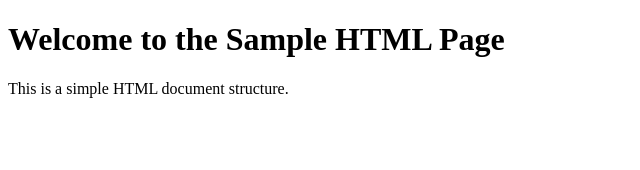
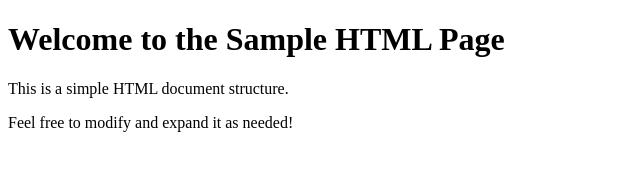
Before and after one commit to Christian-Zech/Agile-Testing, a plain HTML site: page index.html in a window 1280 px wide. Shown: the whole page, without its empty margins (0-640 px from the left). Drawn offline with Linux system fonts and the light colour scheme.

Commit message:
update index.html

```diff
--- a/index.html
+++ b/index.html
@@ -8,6 +8,7 @@
     <body>
         <h1>Welcome to the Sample HTML Page</h1>
         <p>This is a simple HTML document structure.</p>
+        <p>Feel free to modify and expand it as needed!</p>
     </body>
 
 
```
